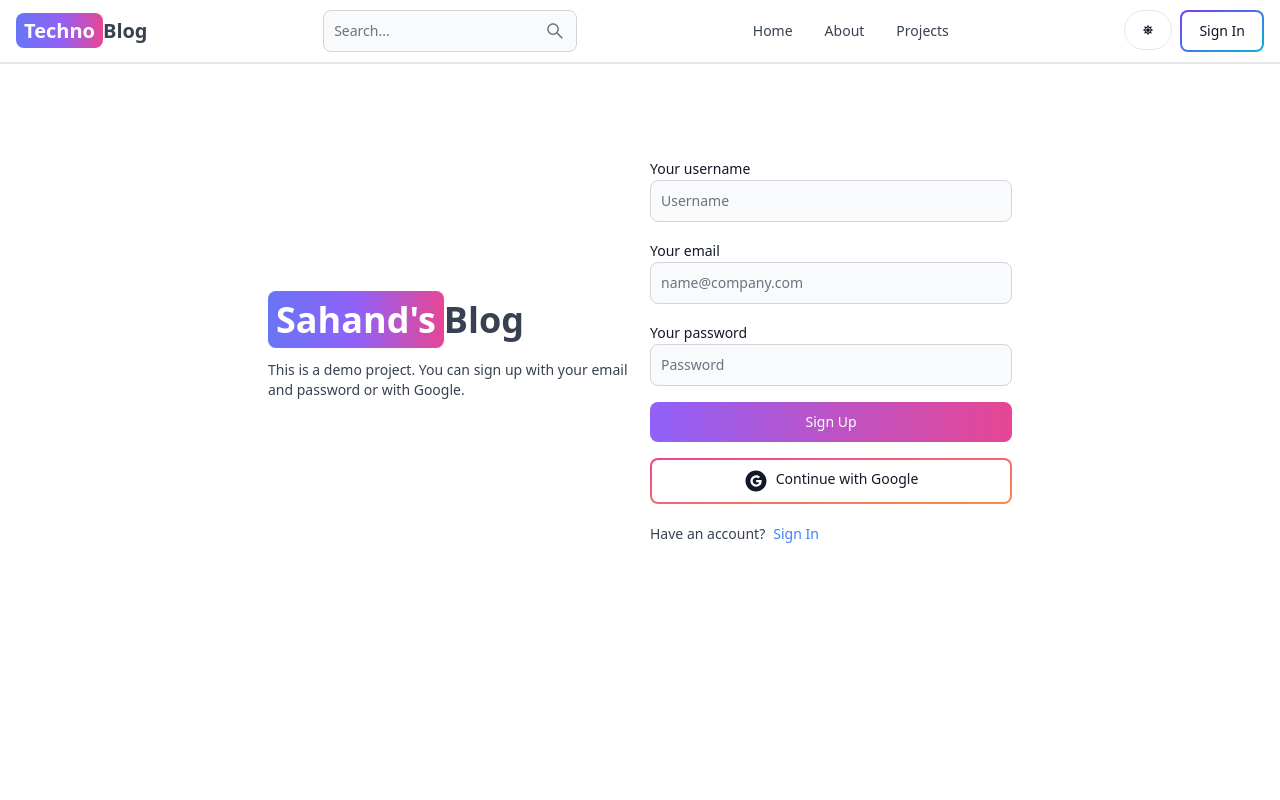
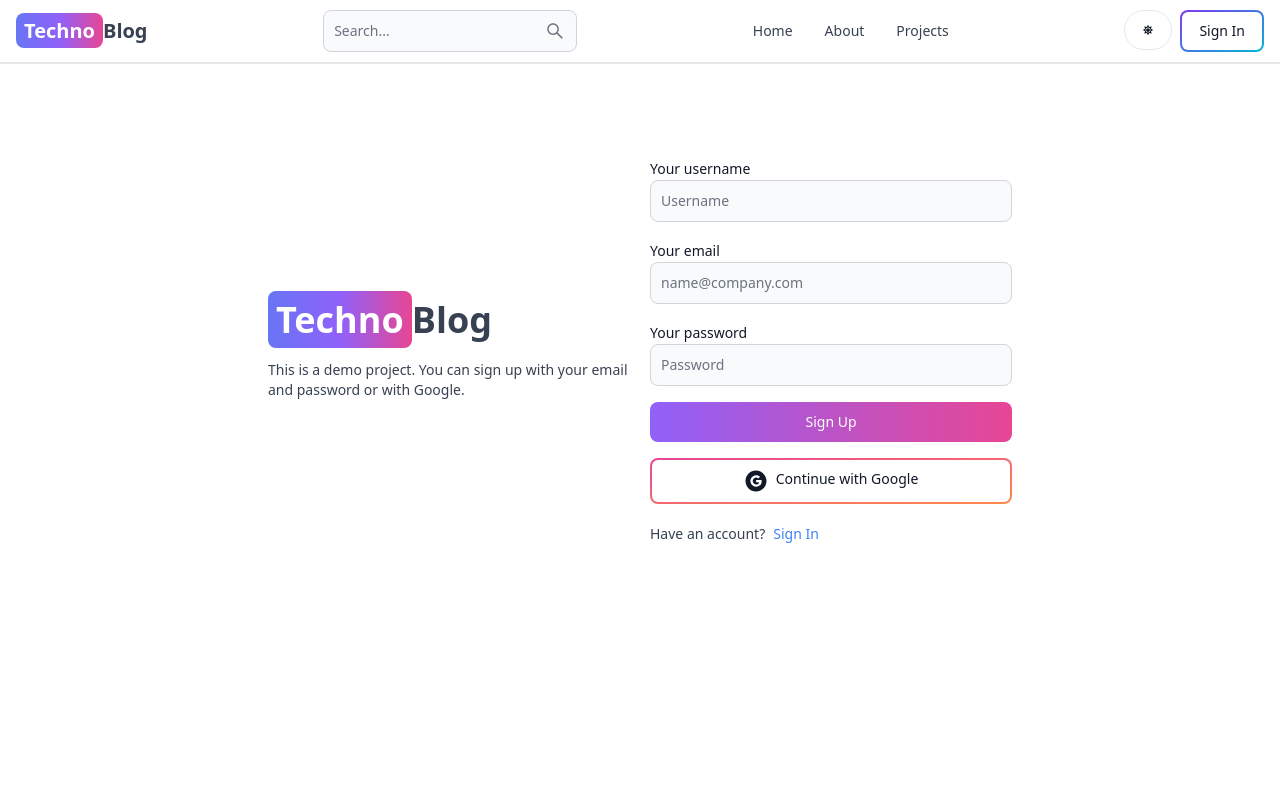
Before and after one commit to himanshupal24/Blogging-Website-main, a React (Vite) app in the folder client/: page /sign-up in a window 1280 px wide. Shown: the top 800 px of the page. Built offline with nearby package versions, Linux system fonts and the light colour scheme; no server answers.

Commit message:
Update SignUp.jsx

```diff
--- a/client/src/pages/SignUp.jsx
+++ b/client/src/pages/SignUp.jsx
@@ -44,7 +44,7 @@ export default function SignUp() {
         <div className='flex-1'>
           <Link to='/' className='font-bold dark:text-white text-4xl'>
             <span className='px-2 py-1 bg-gradient-to-r from-indigo-500 via-purple-500 to-pink-500 rounded-lg text-white'>
-              Sahand's
+              Techno
             </span>
             Blog
           </Link>
```
